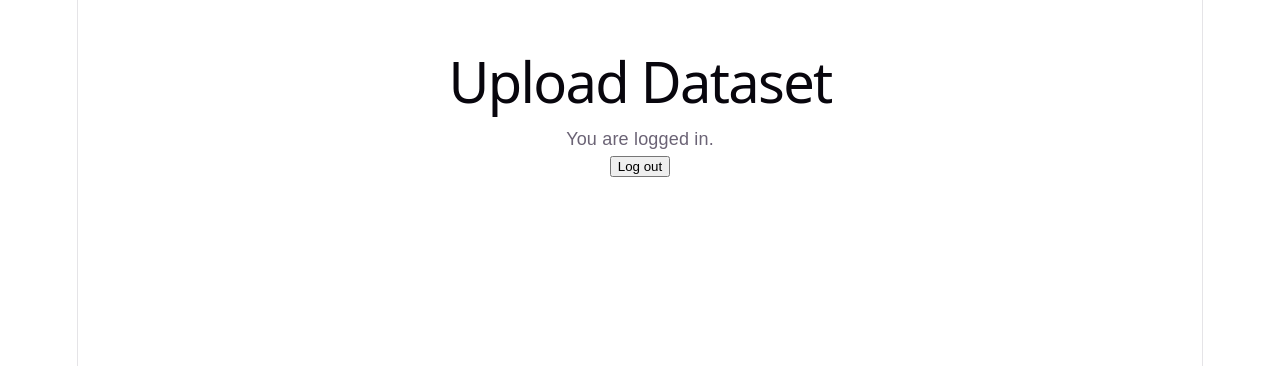
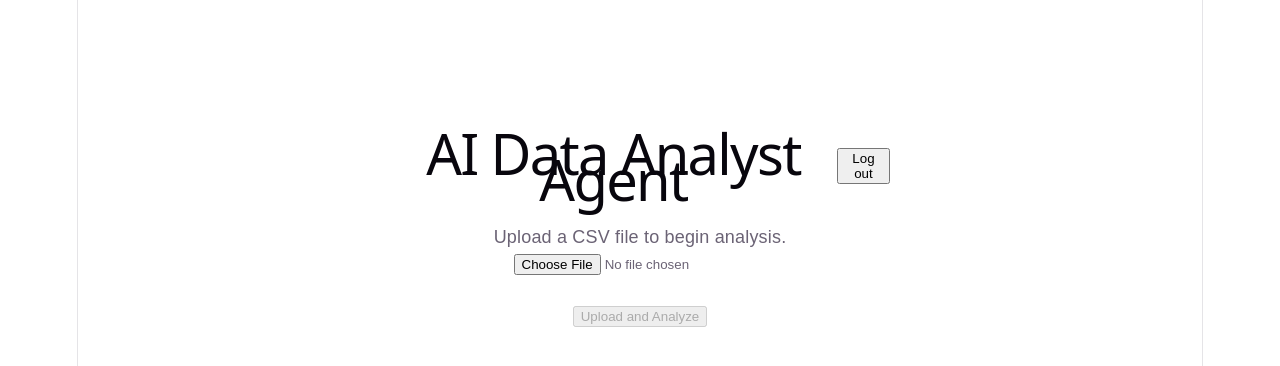
Before and after one commit to Shabeeb-Mohammed-Sakir-P/ai-data-analyst-frontend, a React app: page /upload in a window 1280 px wide. Shown: the top 366 px of the page. Built offline with nearby package versions, Linux system fonts and the light colour scheme; sample sign-in values are in the browser's storage; the HTML template or start-up script is replaced by a standard one.

Commit message:
Add Results page: displays report, charts, and statistical test results

```diff
--- a/src/App.jsx
+++ b/src/App.jsx
@@ -1,6 +1,7 @@
 import { Routes, Route, Navigate } from 'react-router-dom'
 import LoginPage from './LoginPage'
 import UploadPage from './UploadPage'
+import ResultsPage from './ResultsPage'
 import { useAuth } from './AuthContext'
 
 function ProtectedRoute({ children }) {
@@ -20,6 +21,14 @@ function App() {
           </ProtectedRoute>
         }
       />
+      <Route
+        path="/results/:datasetId"
+        element={
+          <ProtectedRoute>
+            <ResultsPage />
+          </ProtectedRoute>
+        }
+      />
       <Route path="*" element={<Navigate to="/login" />} />
     </Routes>
   )
--- /dev/null
+++ b/src/ResultsPage.jsx
@@ -0,0 +1,65 @@
+import { useState, useEffect } from 'react'
+import axios from 'axios'
+import { useParams } from 'react-router-dom'
+import { useAuth } from './AuthContext'
+
+const API_BASE = 'http://127.0.0.1:8000'
+
+function ResultsPage() {
+  const { datasetId } = useParams()
+  const { token } = useAuth()
+  const [results, setResults] = useState(null)
+  const [error, setError] = useState('')
+
+  useEffect(() => {
+    axios
+      .get(`${API_BASE}/results/${datasetId}`, {
+        headers: { Authorization: `Bearer ${token}` },
+      })
+      .then((response) => setResults(response.data))
+      .catch((err) => setError(err.response?.data?.detail || 'Could not load results'))
+  }, [datasetId])
+
+  if (error) return <p style={{ color: 'red', padding: '2rem' }}>{error}</p>
+  if (!results) return <p style={{ padding: '2rem' }}>Loading results...</p>
+
+  const chartFilenames = (results.chart_filepaths || []).map((path) =>
+    path.split(/[/\\]/).pop()
+  )
+
+  return (
+    <div style={{ maxWidth: '800px', margin: '2rem auto', padding: '2rem', fontFamily: 'sans-serif' }}>
+      <h1>Analysis Results</h1>
+
+      <section style={{ marginBottom: '2rem' }}>
+        <h2>Report</h2>
+        <div style={{ whiteSpace: 'pre-wrap', lineHeight: '1.6' }}>{results.report}</div>
+      </section>
+
+      <section style={{ marginBottom: '2rem' }}>
+        <h2>Charts</h2>
+        {chartFilenames.map((filename) => (
+          <img
+            key={filename}
+            src={`${API_BASE}/charts/${filename}`}
+            alt={filename}
+            style={{ maxWidth: '100%', marginBottom: '1rem', border: '1px solid #ccc' }}
+          />
+        ))}
+      </section>
+
+      <section>
+        <h2>Statistical Test Results</h2>
+        {(results.test_results || []).map((result, i) => (
+          <div key={i} style={{ marginBottom: '1rem', padding: '1rem', background: '#f5f5f5', borderRadius: '8px' }}>
+            <p><strong>{result.hypothesis}</strong></p>
+            <p>Test: {result.test_used || 'N/A'} | p-value: {result.p_value ?? 'N/A'} | Significant: {String(result.significant)}</p>
+            {result.note && <p>Note: {result.note}</p>}
+          </div>
+        ))}
+      </section>
+    </div>
+  )
+}
+
+export default ResultsPage
--- a/src/UploadPage.jsx
+++ b/src/UploadPage.jsx
@@ -1,13 +1,104 @@
+import { useState, useEffect } from 'react'
+import axios from 'axios'
 import { useAuth } from './AuthContext'
+import { useNavigate } from 'react-router-dom'
+
+const API_BASE = 'http://127.0.0.1:8000'
 
 function UploadPage() {
-  const { logout } = useAuth()
+  const { token, logout } = useAuth()
+  const navigate = useNavigate()
+
+  const [file, setFile] = useState(null)
+  const [datasetId, setDatasetId] = useState(null)
+  const [status, setStatus] = useState(null)
+  const [error, setError] = useState('')
+
+  const authHeader = { headers: { Authorization: `Bearer ${token}` } }
+
+  const handleFileChange = (e) => {
+    setFile(e.target.files[0])
+    setError('')
+  }
+
+  const handleUpload = async () => {
+    if (!file) return
+    setError('')
+
+    const formData = new FormData()
+    formData.append('file', file)
+
+    try {
+      const response = await axios.post(`${API_BASE}/upload`, formData, {
+        headers: {
+          Authorization: `Bearer ${token}`,
+        },
+      })
+      console.log('UPLOAD SUCCESS:', response.data)
+      setDatasetId(response.data.dataset_id)
+
+      await axios.post(`${API_BASE}/analyze/${response.data.dataset_id}`, {}, authHeader)
+      console.log('ANALYZE STARTED')
+      setStatus('processing')
+    } catch (err) {
+      console.log('UPLOAD/ANALYZE FAILED:', err.response?.status, err.response?.data, err.message)
+      setError(err.response?.data?.detail || 'Upload failed')
+    }
+  }
+
+  // Poll for status every 3 seconds while processing
+  useEffect(() => {
+    if (!datasetId || status !== 'processing') return
+
+    const interval = setInterval(async () => {
+      try {
+        const response = await axios.get(`${API_BASE}/status/${datasetId}`, authHeader)
+        console.log('STATUS CHECK:', response.data)
+        setStatus(response.data.status)
+
+        if (response.data.status === 'complete') {
+          clearInterval(interval)
+          navigate(`/results/${datasetId}`)
+        } else if (response.data.status === 'failed') {
+          clearInterval(interval)
+          setError(response.data.error_message || 'Analysis failed')
+        }
+      } catch (err) {
+        console.log('STATUS CHECK FAILED:', err.response?.status, err.response?.data, err.message)
+        clearInterval(interval)
+        setError('Lost connection while checking status')
+      }
+    }, 3000)
+
+    return () => clearInterval(interval)
+  }, [datasetId, status])
 
   return (
-    <div style={{ padding: '2rem', fontFamily: 'sans-serif' }}>
-      <h1>Upload Dataset</h1>
-      <p>You are logged in.</p>
-      <button onClick={logout}>Log out</button>
+    <div style={{ maxWidth: '500px', margin: '4rem auto', padding: '2rem', fontFamily: 'sans-serif' }}>
+      <div style={{ display: 'flex', justifyContent: 'space-between', alignItems: 'center' }}>
+        <h1>AI Data Analyst Agent</h1>
+        <button onClick={logout}>Log out</button>
+      </div>
+
+      {!datasetId && (
+        <>
+          <p>Upload a CSV file to begin analysis.</p>
+          <input type="file" accept=".csv" onChange={handleFileChange} />
+          <br /><br />
+          <button onClick={handleUpload} disabled={!file}>
+            Upload and Analyze
+          </button>
+        </>
+      )}
+
+      {datasetId && status === 'processing' && (
+        <div>
+          <p>Analyzing your dataset... this can take a minute or two.</p>
+          <p>Status: <strong>{status}</strong></p>
+        </div>
+      )}
+
+      {error && <p style={{ color: 'red' }}>{error}</p>}
     </div>
   )
 }
```
